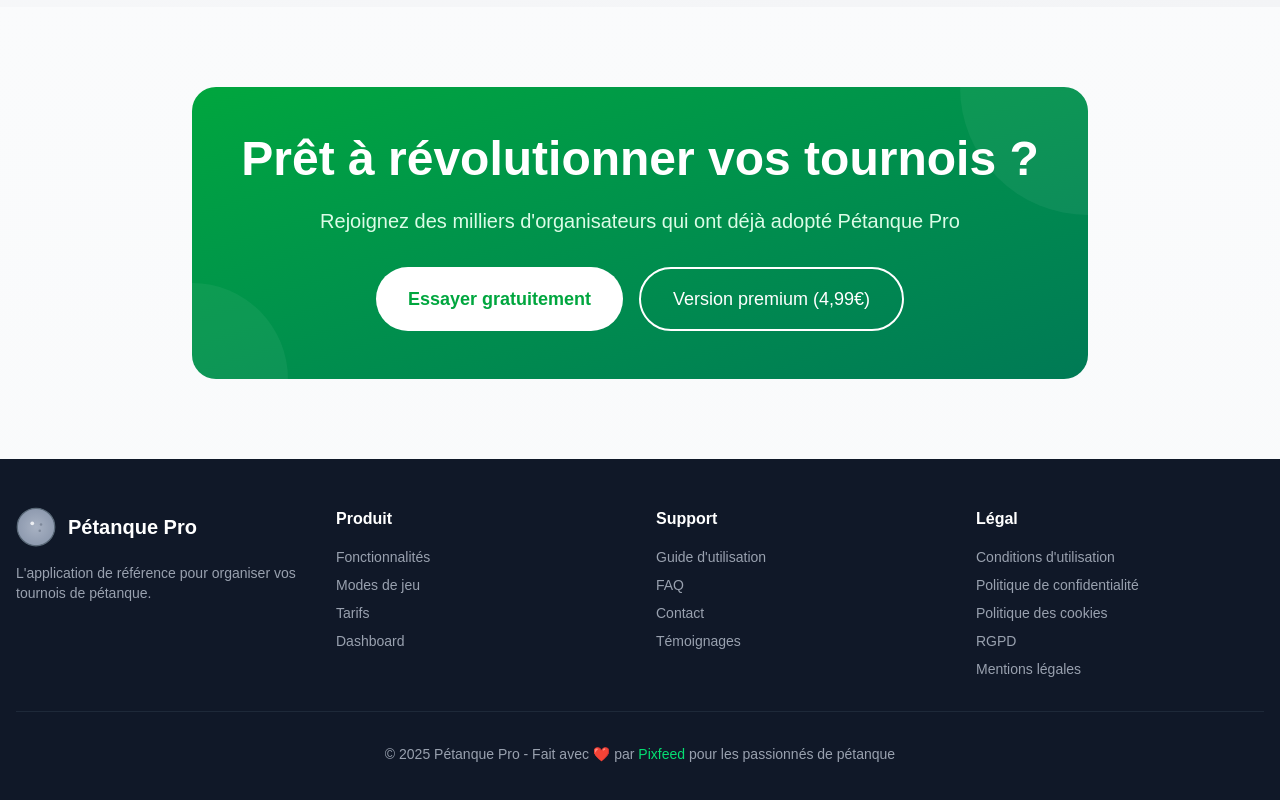
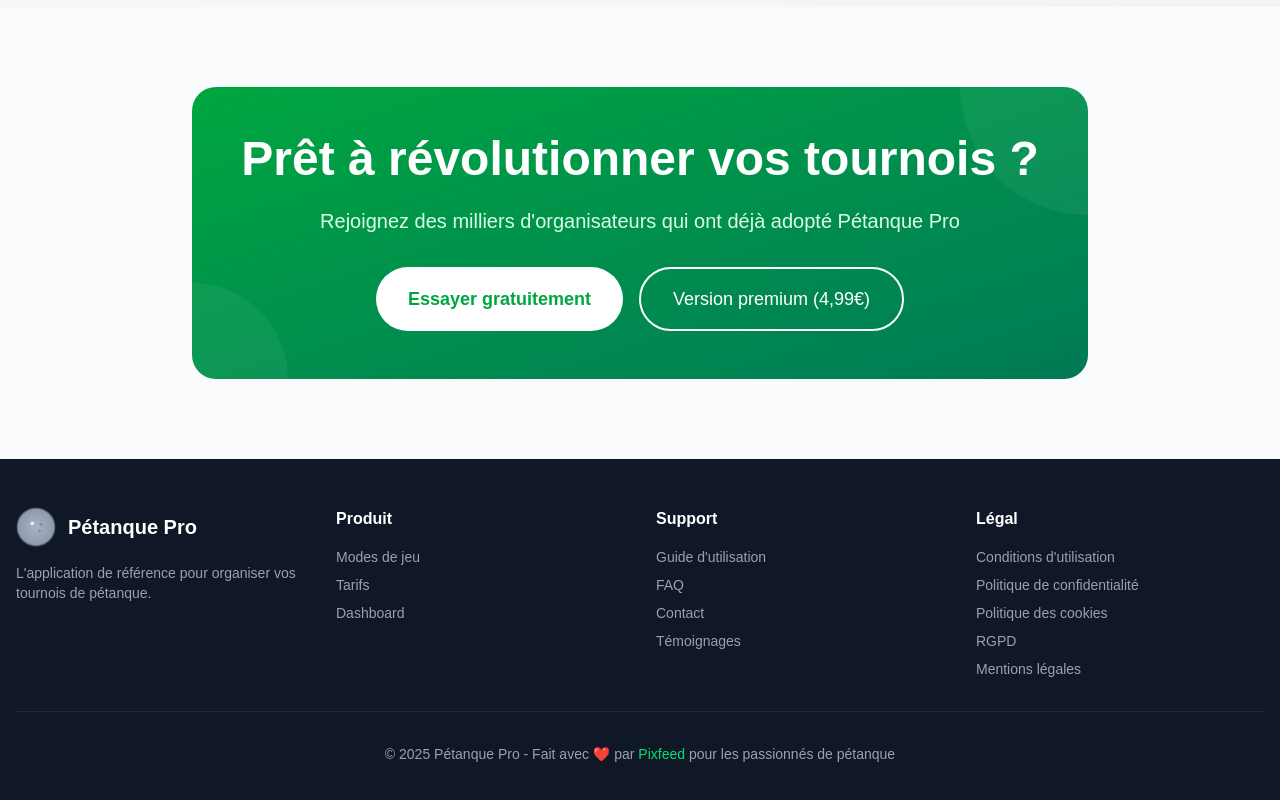
Before and after one commit to Pixfeed1/petanque-app, a Next.js app: page / in a window 1280 px wide. Shown: the part 4005-4805 px from the top of the page. Built offline with nearby package versions, Linux system fonts and the light colour scheme; no server answers.

Commit message:
fix: suppression lien Fonctionnalités du footer

```diff
--- a/app/components/footer.tsx
+++ b/app/components/footer.tsx
@@ -52,11 +52,6 @@ export default function Footer({ scrollToSection }: FooterProps) {
           <div>
             <h4 className="text-white font-semibold mb-4">Produit</h4>
             <ul className="space-y-2 text-sm">
-              <li>
-                <Link href="/features" className="hover:text-white transition">
-                  Fonctionnalités
-                </Link>
-              </li>
               <li>
                 <Link href="/modes" className="hover:text-white transition">
                   Modes de jeu
```
